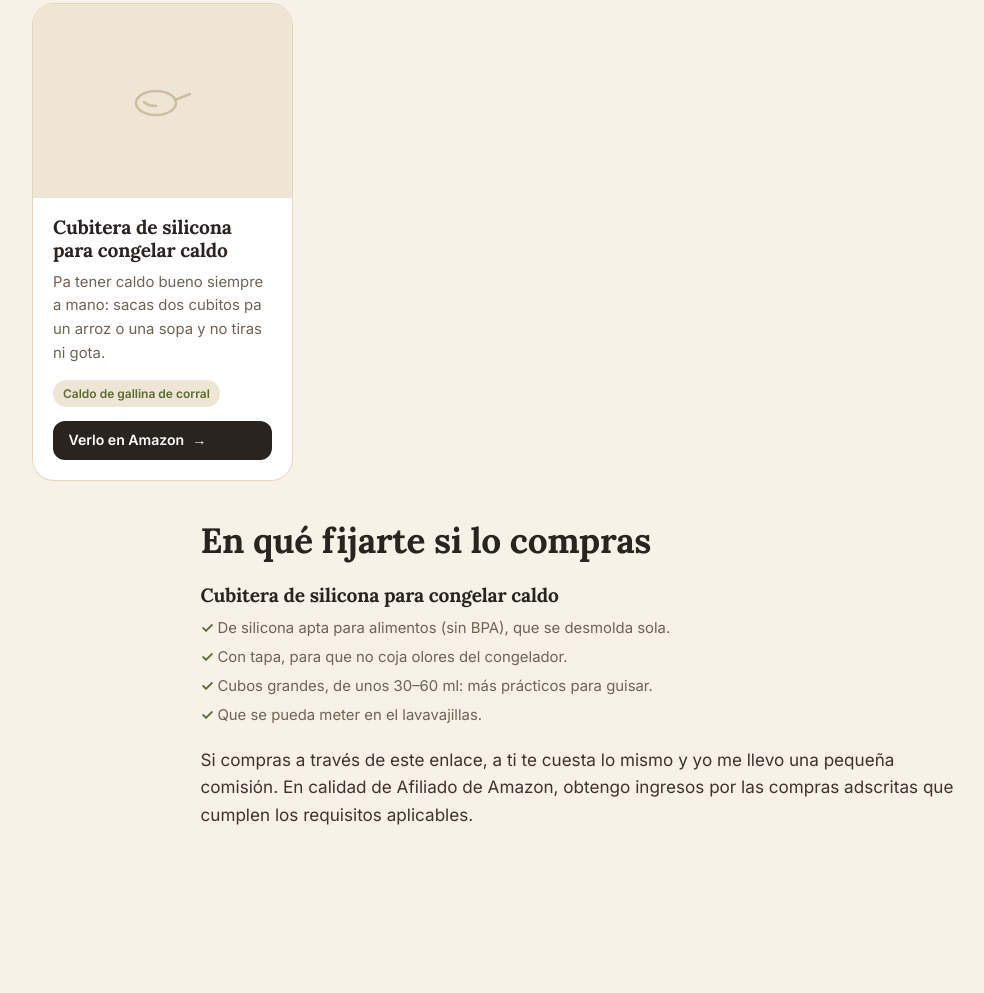
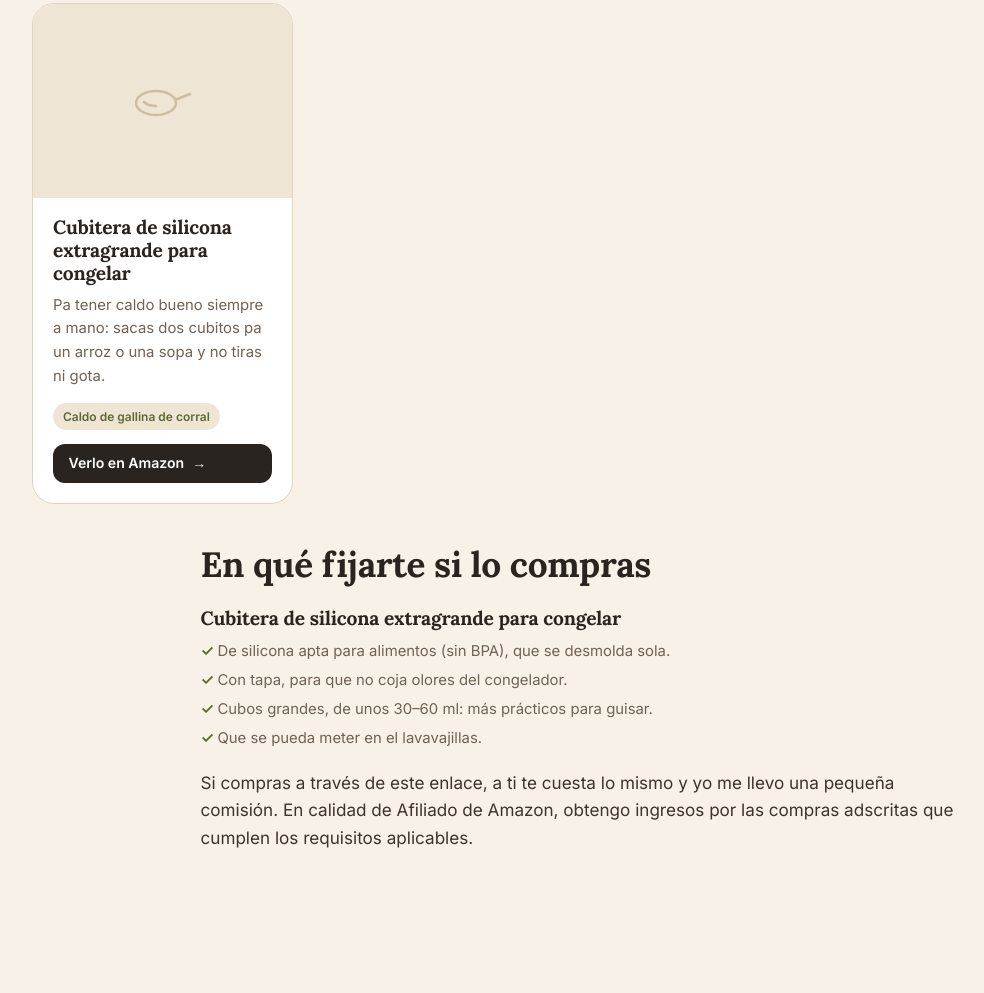
Before and after one commit to elhuertodeanselmo/web-anselmo, a plain HTML site: page caldo.html in a window 1280 px wide. Shown: the part 3123-4116 px from the top of the page, without its empty margins (60-1044 px from the left). Drawn offline with Linux system fonts and the light colour scheme.

Commit message:
Caldo: cubitera de silicona elegida (B0H6MHKKQW)
Co-Authored-By: Claude Opus 5.5 <noreply@anthropic.com>
Claude-Session: https://claude.ai/code/session_013d59m3RdVCj63o1RtjY3c2

```diff
--- a/caldo.html
+++ b/caldo.html
@@ -241,12 +241,12 @@ footer b{color:#fff8ec!important}
   <div class="cabsec rev"><div><span class="eyebrow" style="color:var(--teja)">Los aperos</span><h2>Lo que uso pa esto</h2></div>
   <p>La receta completa, con cantidades, está en el recetario: <b>Caldo de gallina de corral</b> (nº 20).</p></div>
   <div class="fichas"><article class="ficha rev" data-cat="Cocina">
-  <div class="foto"><div class="ph"><svg viewBox="0 0 64 64" fill="none" stroke="currentColor" stroke-width="2.5" stroke-linecap="round"><ellipse cx="26" cy="34" rx="20" ry="12"/><path d="M45 31l15-6"/><path d="M14 33c3 3 8 4 12 4"/></svg></div><img src="img/productos/cubitera.jpg" alt="Cubitera de silicona para congelar caldo" loading="lazy" onerror="this.remove()"></div>
-  <div class="cuerpo"><h3>Cubitera de silicona para congelar caldo</h3><p class="por">Pa tener caldo bueno siempre a mano: sacas dos cubitos pa un arroz o una sopa y no tiras ni gota.</p>
+  <div class="foto"><div class="ph"><svg viewBox="0 0 64 64" fill="none" stroke="currentColor" stroke-width="2.5" stroke-linecap="round"><ellipse cx="26" cy="34" rx="20" ry="12"/><path d="M45 31l15-6"/><path d="M14 33c3 3 8 4 12 4"/></svg></div><img src="img/productos/cubitera.jpg" alt="Cubitera de silicona extragrande para congelar" loading="lazy" onerror="this.remove()"></div>
+  <div class="cuerpo"><h3>Cubitera de silicona extragrande para congelar</h3><p class="por">Pa tener caldo bueno siempre a mano: sacas dos cubitos pa un arroz o una sopa y no tiras ni gota.</p>
   <div class="usos"><a href="caldo.html">Caldo de gallina de corral</a></div>
-  <a class="bt peq flecha" href="https://www.amazon.es/s?k=cubitera+silicona+con+tapa+congelar+caldo&amp;tag=elhuertodea0c-21" rel="sponsored nofollow noopener" target="_blank">Verlo en Amazon </a></div>
+  <a class="bt peq flecha" href="https://www.amazon.es/dp/B0H6MHKKQW?tag=elhuertodea0c-21" rel="sponsored nofollow noopener" target="_blank">Verlo en Amazon </a></div>
 </article></div>
-  <div class="articulo" style="padding-top:20px"><h2 style="margin-top:.6em">En qué fijarte si lo compras</h2><h3 style='margin-top:1.2em'>Cubitera de silicona para congelar caldo</h3><ul class='fijarse'><li>De silicona apta para alimentos (sin BPA), que se desmolda sola.</li><li>Con tapa, para que no coja olores del congelador.</li><li>Cubos grandes, de unos 30–60 ml: más prácticos para guisar.</li><li>Que se pueda meter en el lavavajillas.</li></ul>
+  <div class="articulo" style="padding-top:20px"><h2 style="margin-top:.6em">En qué fijarte si lo compras</h2><h3 style='margin-top:1.2em'>Cubitera de silicona extragrande para congelar</h3><ul class='fijarse'><li>De silicona apta para alimentos (sin BPA), que se desmolda sola.</li><li>Con tapa, para que no coja olores del congelador.</li><li>Cubos grandes, de unos 30–60 ml: más prácticos para guisar.</li><li>Que se pueda meter en el lavavajillas.</li></ul>
   <p class="aviso">Si compras a través de este enlace, a ti te cuesta lo mismo y yo me llevo una pequeña comisión. En calidad de Afiliado de Amazon, obtengo ingresos por las compras adscritas que cumplen los requisitos aplicables.</p></div>
 </section>
 <article class="articulo preg">
```
Also changed, not shown: despensa.html (+3 -3 lines), index.html (+3 -3 lines).
